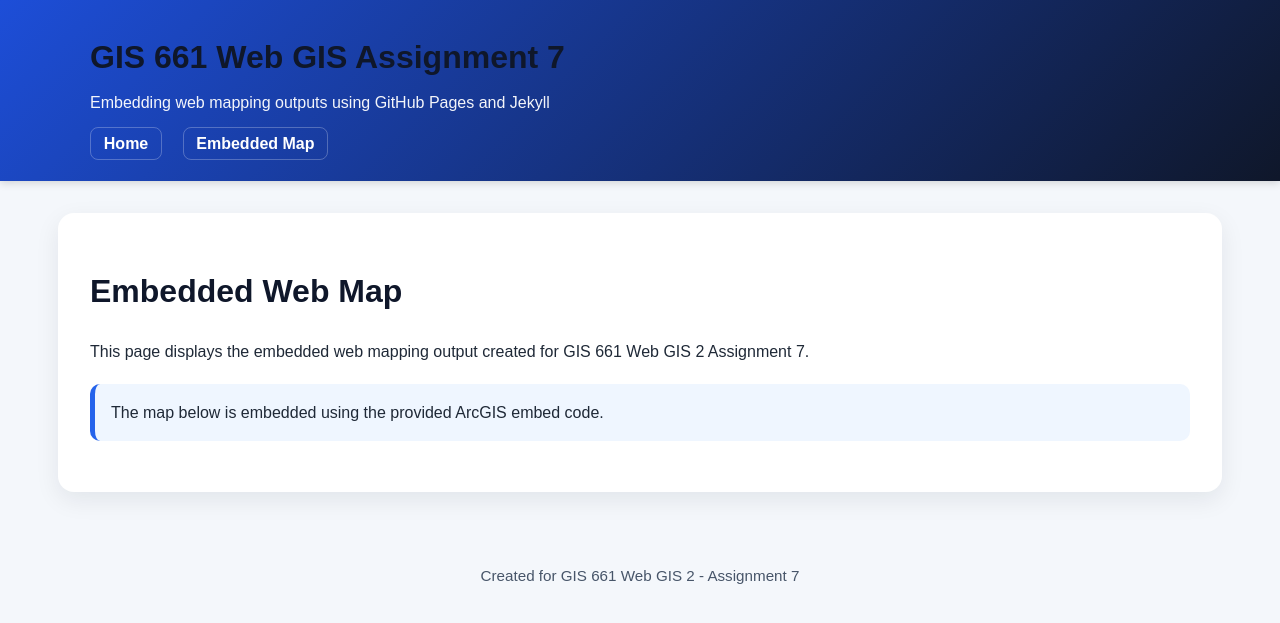
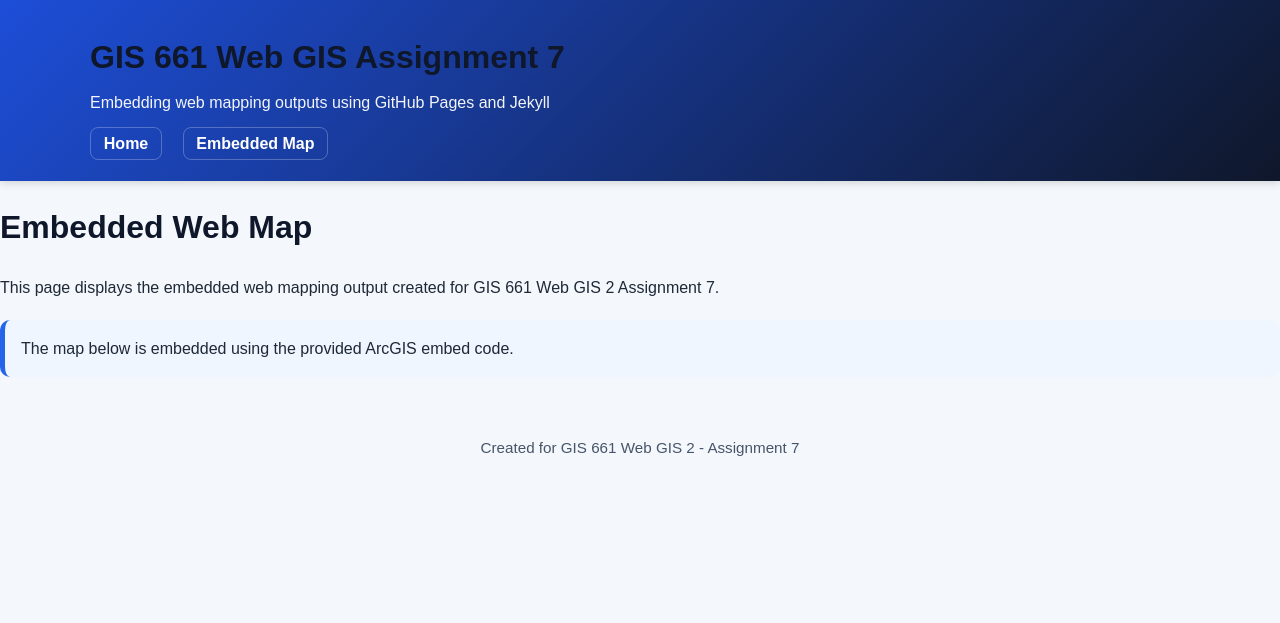
Before and after one commit to architsriva/gis661-webgis-assignment-7, a Jekyll site: the page built from map.html, in a window 1280 px wide. Shown: the top 623 px of the page. Built offline with Jekyll 4.4.1, drawn with Linux system fonts in a browser that asks for light colours; a script that is not in the unit is left out.

Commit message:
Add dynamic body class to default layout

```diff
--- a/_layouts/default.html
+++ b/_layouts/default.html
@@ -6,7 +6,7 @@
   <title>{{ page.title }} | {{ site.title }}</title>
   <link rel="stylesheet" href="{{ '/assets/css/style.css' | relative_url }}">
 </head>
-<body>
+<body class="{{ page.body_class }}">
   <header class="site-header">
     <div class="container">
       <h1 class="site-title">{{ site.title }}</h1>
@@ -18,7 +18,7 @@
     </div>
   </header>
 
-  <main class="container content-card">
+  <main class="{% if page.body_class == 'map-page' %}map-page-container{% else %}container content-card{% endif %}">
     {{ content }}
   </main>
 
```
